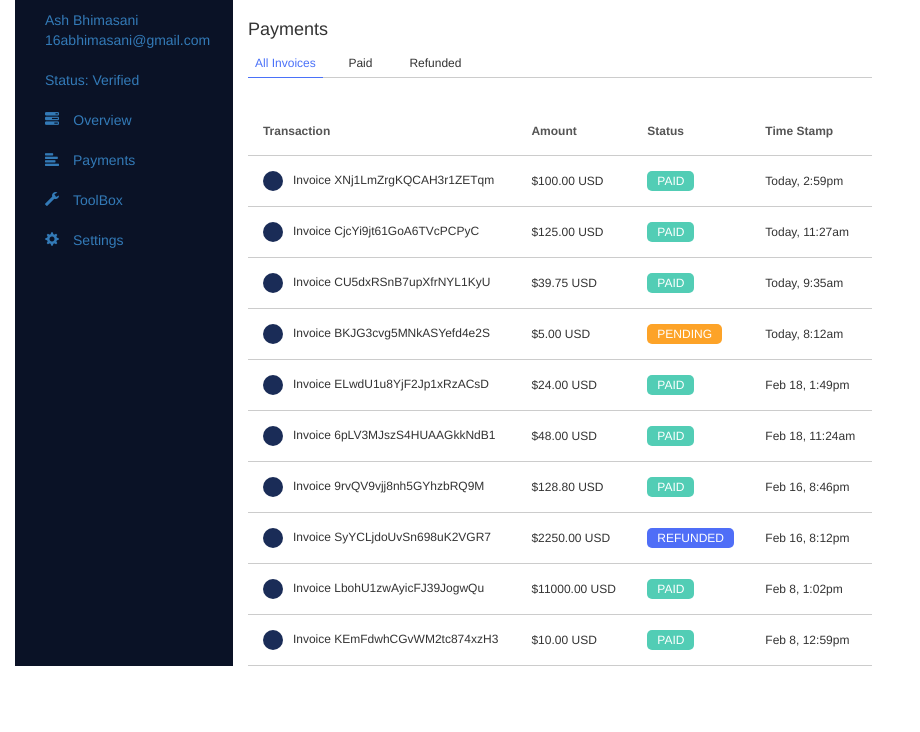
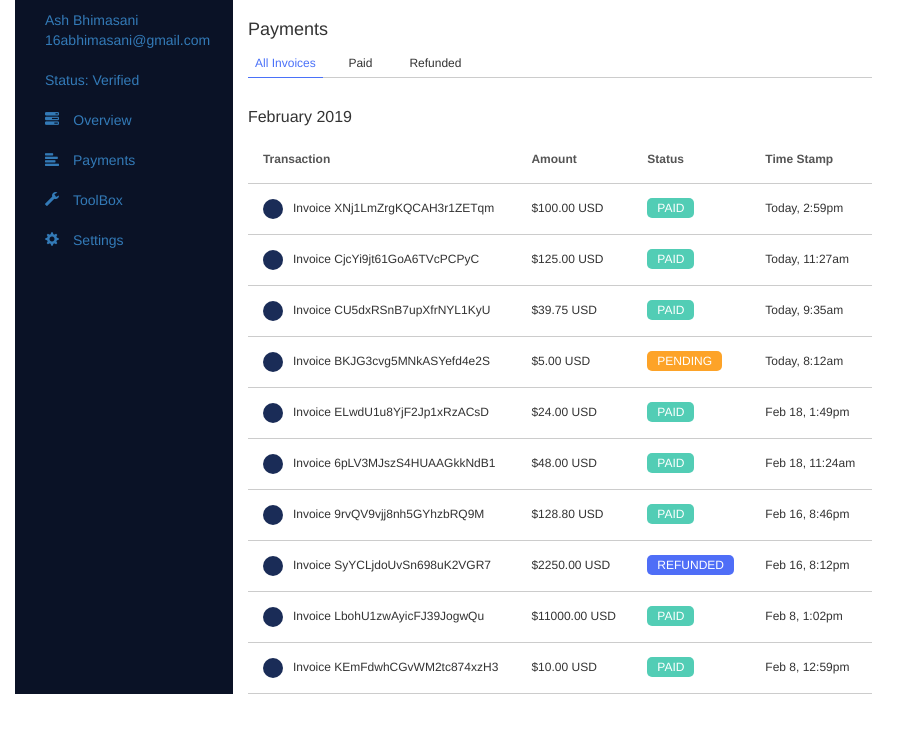
Before and after one commit to sheth/angular7-assess, an Angular app: page / in a window 1280 px wide. Shown: the top 732 px of the page, without its empty margins (0-920 px from the left). Built offline with nearby package versions, Linux system fonts and the light colour scheme; what angular-font-awesome would draw is missing.

Commit message:
modified readme

```diff
--- a/src/app/payment/payment.component.html
+++ b/src/app/payment/payment.component.html
@@ -5,7 +5,7 @@
   <div class="tab" (click)="onTabSelect('Paid')">Paid</div>
   <div class="tab" (click)="onTabSelect('Refunded')">Refunded</div>
 </div>
-<h2>{{payments.month}}</h2>
+<h2>{{paymentMonth}}</h2>
 <table>
   <thead>
     <tr>
--- a/src/app/payment/payment.component.ts
+++ b/src/app/payment/payment.component.ts
@@ -41,6 +41,7 @@ export class PaymentComponent implements OnInit {
   payments:Array<Payment>;
   tabPayments:Array<Payment>;
   activeTab:Tab;
+  paymentMonth: string = "February 2019";
 
   constructor(public paymentsService: PaymentsService) { }
 
```
Also changed, not shown: 1 other file (tests, documents, lock files or other folders).
